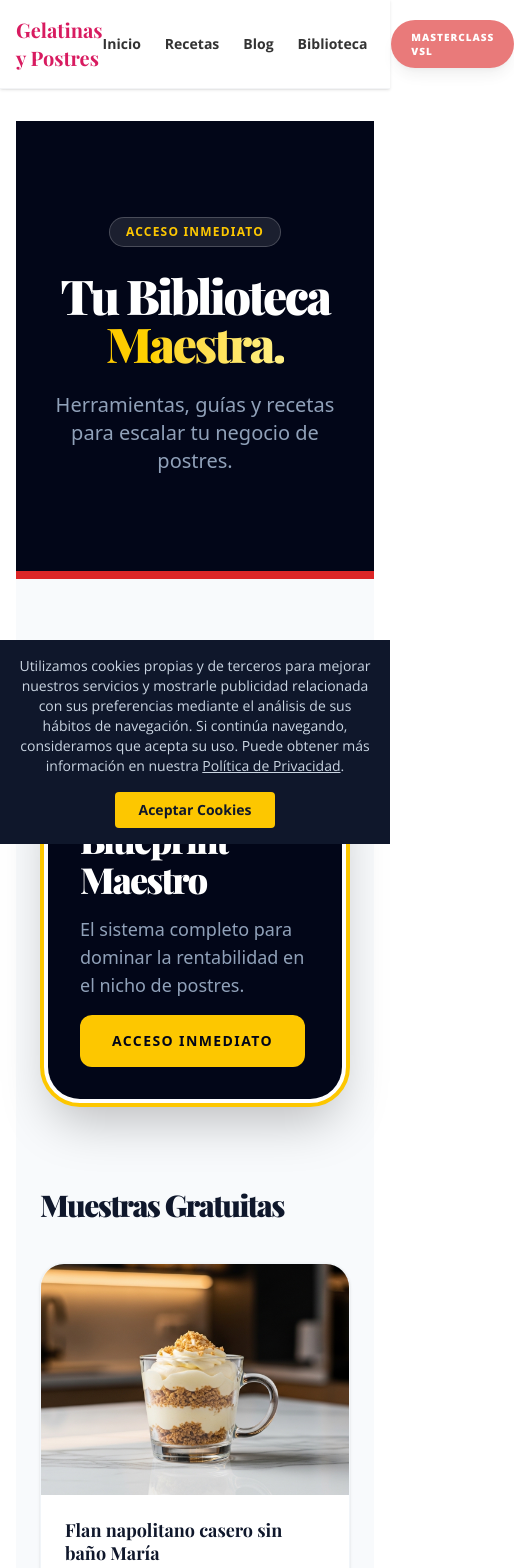
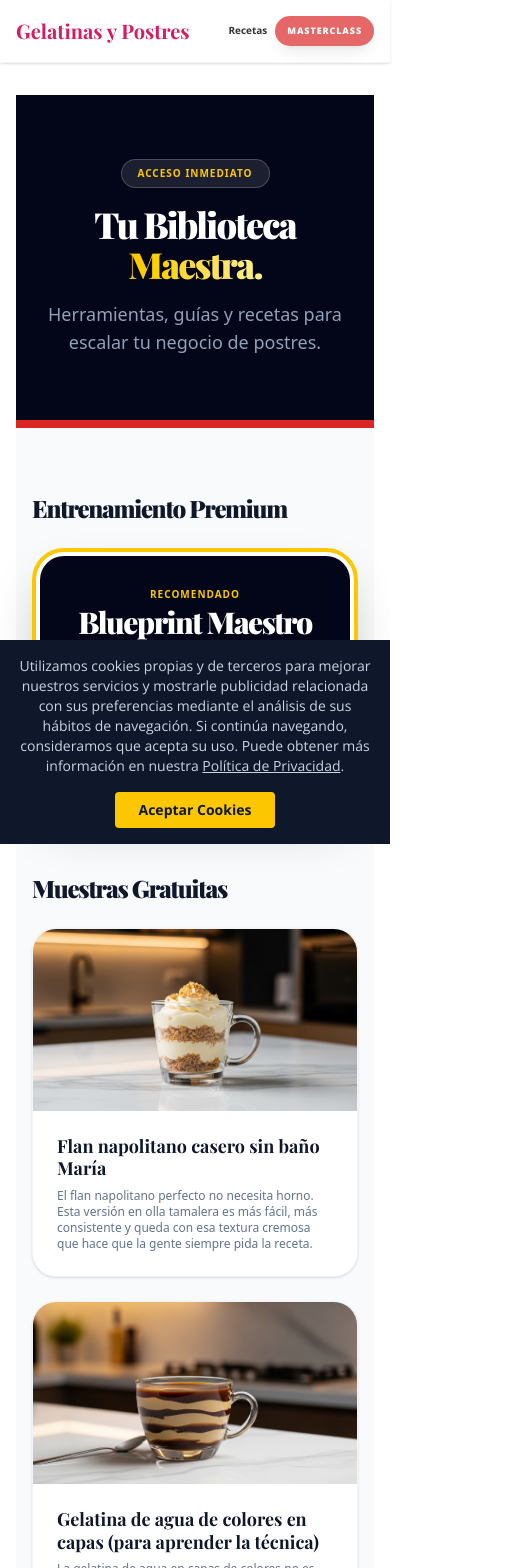
Before and after one commit to hilariotapiamarcosantonio-maker/granja-master, a Next.js app: page /biblioteca in a window 390 px wide. Shown: the top 1568 px of the page, 514 px wide, since content can reach past the window. Built offline with nearby package versions, Linux system fonts and the light colour scheme; a web font is replaced by a local one.

Commit message:
📱 UI: Optimización móvil completa y tipografía responsiva

```diff
--- a/src/app/biblioteca/page.tsx
+++ b/src/app/biblioteca/page.tsx
@@ -22,38 +22,38 @@ export default async function BibliotecaPage() {
   return (
     <div className="min-h-screen bg-[#F8FAFC] pb-32 font-sans selection:bg-yellow-300 selection:text-black">
       {/* Header */}
-      <section className="bg-slate-950 text-white py-24 px-6 mb-16 border-b-8 border-[#DC2626]">
-        <div className="max-w-5xl mx-auto text-center space-y-6">
-          <div className="inline-block bg-white/10 px-4 py-1.5 rounded-full text-xs font-black uppercase tracking-widest text-yellow-400 border border-white/20">
+      <section className="bg-slate-950 text-white py-16 md:py-24 px-4 md:px-6 mb-16 border-b-8 border-[#DC2626]">
+        <div className="max-w-5xl mx-auto text-center space-y-4 md:space-y-6">
+          <div className="inline-block bg-white/10 px-4 py-1.5 rounded-full text-[10px] md:text-xs font-black uppercase tracking-widest text-yellow-400 border border-white/20">
             Acceso Inmediato
           </div>
-          <h1 className="text-5xl md:text-7xl font-black tracking-tighter">Tu Biblioteca <br/><span className="text-transparent bg-clip-text bg-gradient-to-r from-yellow-400 to-yellow-200">Maestra.</span></h1>
-          <p className="text-xl text-slate-400 font-light max-w-2xl mx-auto">Herramientas, guías y recetas para escalar tu negocio de postres.</p>
+          <h1 className="text-4xl md:text-7xl font-black tracking-tighter">Tu Biblioteca <br/><span className="text-transparent bg-clip-text bg-gradient-to-r from-yellow-400 to-yellow-200">Maestra.</span></h1>
+          <p className="text-lg md:text-xl text-slate-400 font-light max-w-2xl mx-auto px-4">Herramientas, guías y recetas para escalar tu negocio de postres.</p>
         </div>
       </section>
 
       {/* Grid Principal: Masterclass destacada */}
-      <section className="px-6 max-w-7xl mx-auto mb-20">
-        <h2 className="text-3xl font-black tracking-tighter mb-10 text-slate-900">Entrenamiento Premium</h2>
-        <Link href="/masterclass" className="block group bg-white rounded-[2.5rem] border-4 border-yellow-400 shadow-2xl hover:shadow-yellow-400/20 transition-all duration-300 relative overflow-hidden p-1">
-          <div className="flex flex-col md:flex-row items-center gap-8 bg-slate-950 text-white rounded-[2rem] p-8 md:p-12">
-            <div className="flex-1 space-y-4">
-              <span className="text-yellow-400 font-black uppercase tracking-widest text-xs">Recomendado</span>
-              <h3 className="text-4xl md:text-5xl font-black tracking-tighter">Blueprint Maestro</h3>
-              <p className="text-slate-400 text-lg">El sistema completo para dominar la rentabilidad en el nicho de postres.</p>
-              <span className="inline-block bg-yellow-400 text-slate-950 font-black px-8 py-4 rounded-xl uppercase tracking-widest text-sm hover:bg-white transition-colors">Acceso Inmediato</span>
+      <section className="px-4 md:px-6 max-w-7xl mx-auto mb-16 md:mb-20">
+        <h2 className="text-2xl md:text-3xl font-black tracking-tighter mb-6 md:mb-10 text-slate-900">Entrenamiento Premium</h2>
+        <Link href="/masterclass" className="block group bg-white rounded-[2rem] md:rounded-[2.5rem] border-4 border-yellow-400 shadow-2xl hover:shadow-yellow-400/20 transition-all duration-300 relative overflow-hidden p-1">
+          <div className="flex flex-col items-center gap-6 md:gap-8 bg-slate-950 text-white rounded-[1.5rem] md:rounded-[2rem] p-6 md:p-12 text-center md:text-left">
+            <div className="space-y-3 md:space-y-4">
+              <span className="text-yellow-400 font-black uppercase tracking-widest text-[10px] md:text-xs">Recomendado</span>
+              <h3 className="text-3xl md:text-5xl font-black tracking-tighter">Blueprint Maestro</h3>
+              <p className="text-slate-400 text-base md:text-lg px-2 md:px-0">El sistema completo para dominar la rentabilidad en el nicho de postres.</p>
+              <span className="inline-block bg-yellow-400 text-slate-950 font-black px-6 py-3 md:px-8 md:py-4 rounded-xl uppercase tracking-widest text-xs md:text-sm hover:bg-white transition-colors">Acceso Inmediato</span>
             </div>
           </div>
         </Link>
       </section>
 
       {/* Grid de Recetas (Muestras gratuitas) */}
-      <section className="px-6 max-w-7xl mx-auto mb-20">
-        <h2 className="text-3xl font-black tracking-tighter mb-10 text-slate-900">Muestras Gratuitas</h2>
-        <div className="grid md:grid-cols-2 lg:grid-cols-4 gap-8">
+      <section className="px-4 md:px-6 max-w-7xl mx-auto mb-16 md:mb-20">
+        <h2 className="text-2xl md:text-3xl font-black tracking-tighter mb-6 md:mb-10 text-slate-900">Muestras Gratuitas</h2>
+        <div className="grid grid-cols-1 sm:grid-cols-2 lg:grid-cols-4 gap-6 md:gap-8">
           {populares.map((post, i) => (
             <Link key={i} href={`/recetas/${post.slug}`} className="group bg-white rounded-3xl border border-slate-100 shadow-sm hover:shadow-lg transition-all duration-300 overflow-hidden flex flex-col h-full">
-              <div className="aspect-[4/3] overflow-hidden">
+              <div className="aspect-video md:aspect-[4/3] overflow-hidden">
                 <img src={post.image || "/images/recipes/default.jpg"} alt={post.frontmatter.title} className="w-full h-full object-cover group-hover:scale-105 transition-transform duration-500" />
               </div>
               <div className="p-6 flex flex-col flex-grow">
@@ -66,9 +66,9 @@ export default async function BibliotecaPage() {
       </section>
 
       {/* Sección de Descargas */}
-      <section className="px-6 max-w-7xl mx-auto">
-        <h2 className="text-3xl font-black tracking-tighter mb-10 text-slate-900">Herramientas de Trabajo</h2>
-        <div className="grid md:grid-cols-3 gap-8">
+      <section className="px-4 md:px-6 max-w-7xl mx-auto">
+        <h2 className="text-2xl md:text-3xl font-black tracking-tighter mb-6 md:mb-10 text-slate-900">Herramientas de Trabajo</h2>
+        <div className="grid grid-cols-1 md:grid-cols-3 gap-6 md:gap-8">
           {recursosDescargables.map((item, i) => (
             <div key={i} className="bg-white p-8 rounded-3xl border border-slate-100 flex flex-col items-center text-center shadow-sm">
               <div className="w-16 h-16 bg-[#00B547]/10 text-[#00B547] rounded-2xl flex items-center justify-center mb-6">
--- a/src/app/layout.tsx
+++ b/src/app/layout.tsx
@@ -38,13 +38,12 @@ export default function RootLayout({
     <Link href="/" className="font-heading text-xl font-bold text-brand-primary">
       Gelatinas y Postres
     </Link>
-    <nav className="flex items-center gap-6 text-sm font-bold text-brand-text">
-      <Link href="/" className="hover:text-brand-primary transition-colors">Inicio</Link>
+    <nav className="flex items-center gap-2 md:gap-6 text-[10px] md:text-sm font-bold text-brand-text">
+      <Link href="/" className="hover:text-brand-primary transition-colors hidden sm:block">Inicio</Link>
       <Link href="/recetas" className="hover:text-brand-primary transition-colors">Recetas</Link>
-      <Link href="/blog" className="hover:text-brand-primary transition-colors">Blog</Link>
-      <Link href="/biblioteca" className="hover:text-brand-primary transition-colors">Biblioteca</Link>
-      <Link href="/masterclass" className="bg-[#DC2626] text-white px-5 py-2.5 rounded-full font-black uppercase tracking-widest text-[10px] shadow-lg hover:scale-105 transition-all animate-pulse">
-        Masterclass VSL
+      <Link href="/blog" className="hover:text-brand-primary transition-colors hidden sm:block">Blog</Link>
+      <Link href="/masterclass" className="bg-[#DC2626] text-white px-3 py-2 md:px-5 md:py-2.5 rounded-full font-black uppercase tracking-widest text-[9px] md:text-[10px] shadow-lg hover:scale-105 transition-all animate-pulse">
+        Masterclass
       </Link>
     </nav>
   </div>
```
